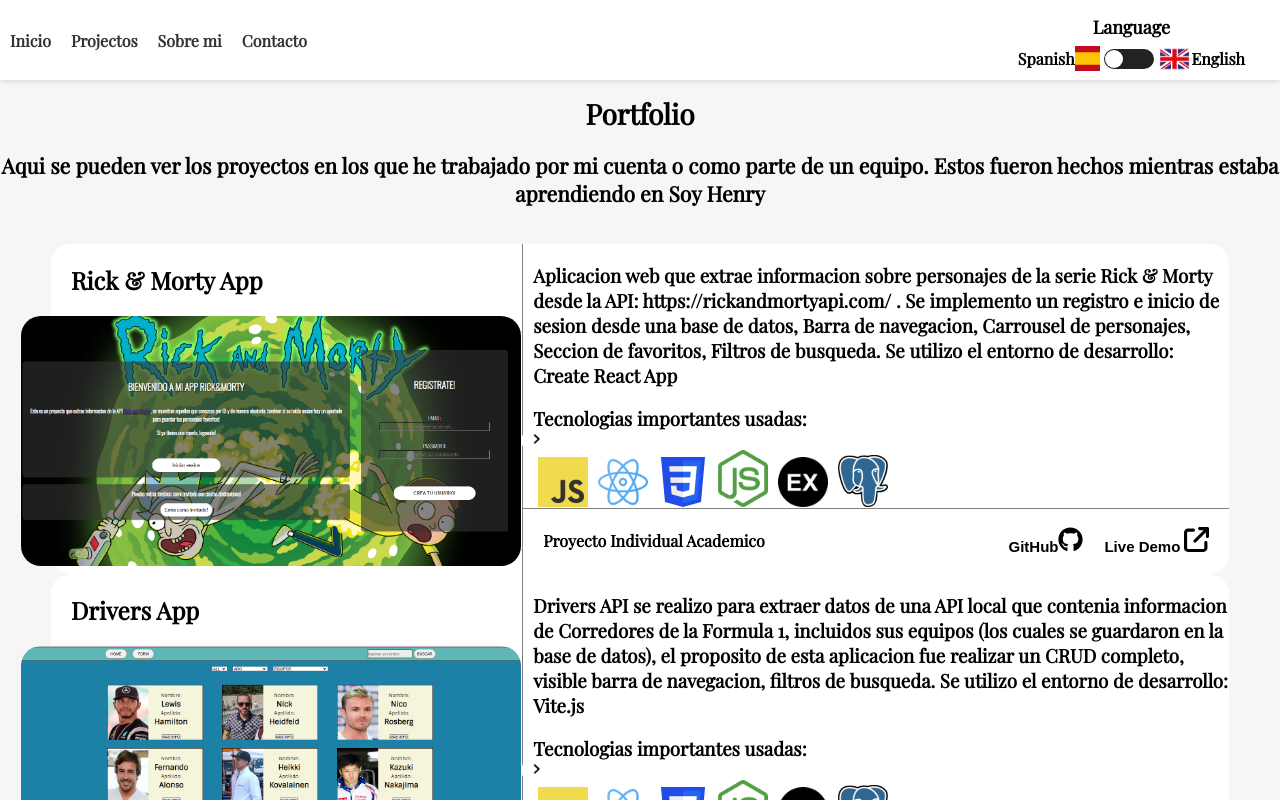
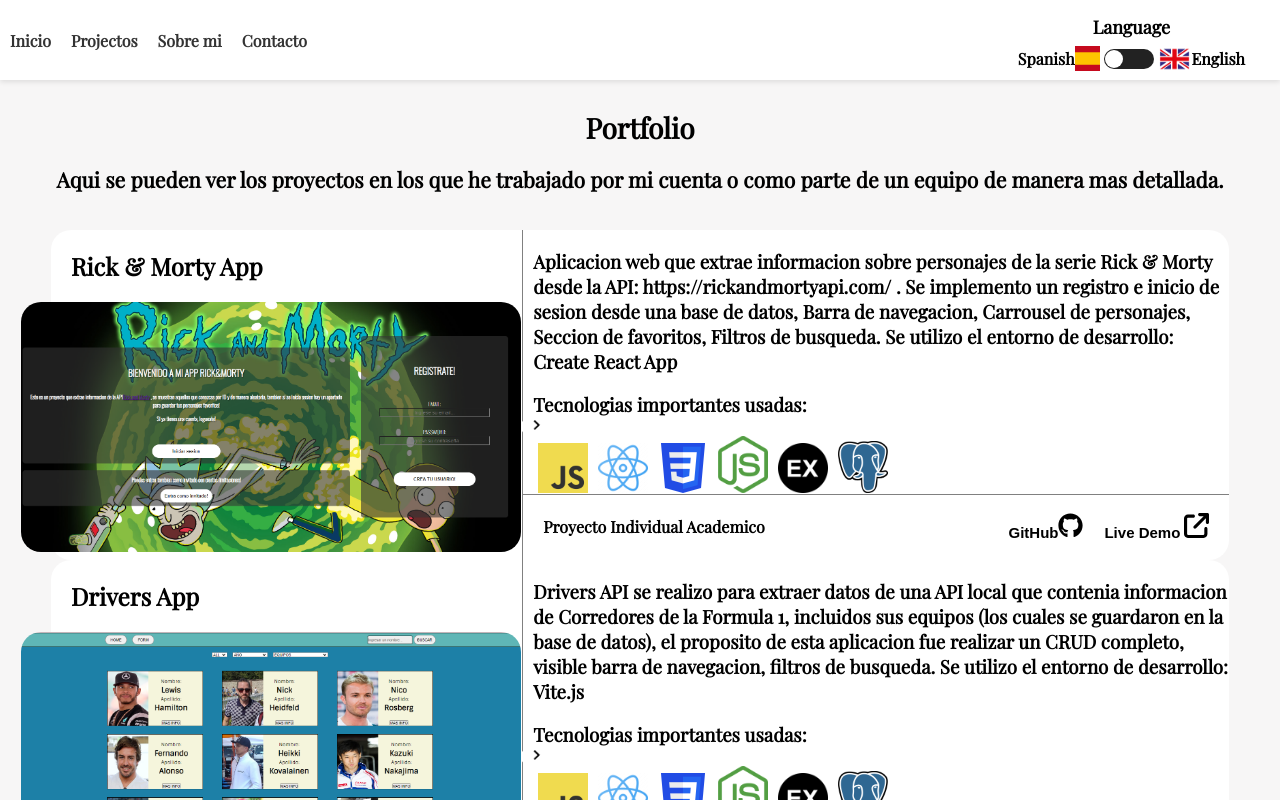
Before and after one commit to GastonSoliz/portfolio-app, a React (Vite) app: page /work in a window 1280 px wide. Shown: the top 800 px of the page. Built offline with nearby package versions, Linux system fonts and the light colour scheme.

Commit message:
changing text

```diff
--- a/src/views/Work/Work.jsx
+++ b/src/views/Work/Work.jsx
@@ -11,8 +11,8 @@ export default function Work() {
         <h1>Portfolio</h1>
         <h2>
           {lang === "es"
-            ? "Aqui se pueden ver los proyectos en los que he trabajado por mi cuenta o como parte de un equipo. Estos fueron hechos mientras estaba aprendiendo en Soy Henry"
-            : "Here you can see the projects i have been working on my own or as part of a team. These projects were made while i was learning at Soy Henry Bootcamp"}
+            ? "Aqui se pueden ver los proyectos en los que he trabajado por mi cuenta o como parte de un equipo de manera mas detallada."
+            : "Here you can see the projects i have been working on my own or as part of a team in details "}
         </h2>
       </div>
       <WorkCardList lang={lang} />
```
